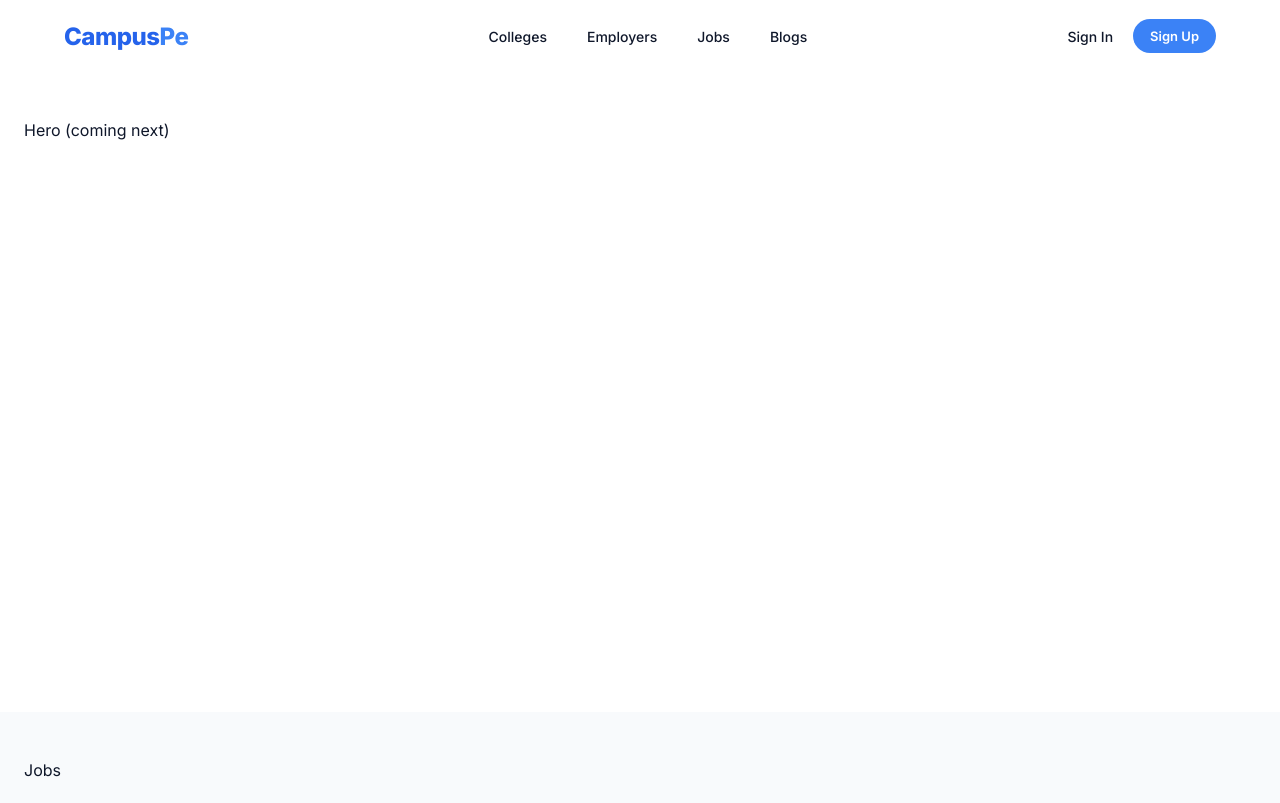
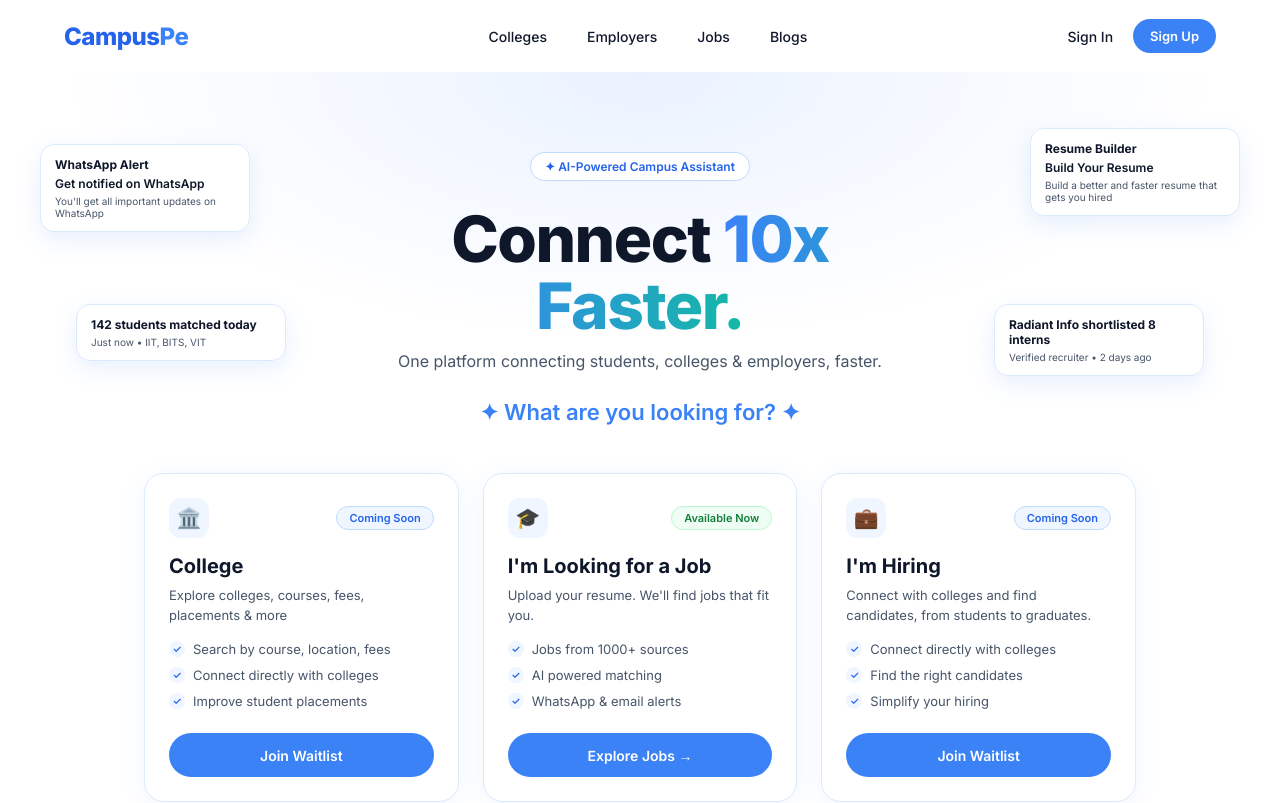
Before and after one commit to Sushil09kp/campuspe-29, a Next.js app: page / in a window 1280 px wide. Shown: the top 803 px of the page. Built offline with nearby package versions, Linux system fonts and the light colour scheme.

Commit message:
Add OptionCard and Hero components

```diff
--- /dev/null
+++ b/app/components/Hero/Hero.js
@@ -0,0 +1,104 @@
+import OptionCard from "../OptionCard/OptionCard";
+import styles from "./Hero.module.css";
+
+const cards = [
+  {
+    icon: "🏛️",
+    badge: "Coming Soon",
+    title: "College",
+    description: "Explore colleges, courses, fees, placements & more",
+    features: [
+      "Search by course, location, fees",
+      "Connect directly with colleges",
+      "Improve student placements",
+    ],
+    cta: "Join Waitlist",
+    href: "#get-started",
+  },
+  {
+    icon: "🎓",
+    badge: "Available Now",
+    available: true,
+    title: "I'm Looking for a Job",
+    description: "Upload your resume. We'll find jobs that fit you.",
+    features: [
+      "Jobs from 1000+ sources",
+      "AI powered matching",
+      "WhatsApp & email alerts",
+    ],
+    cta: "Explore Jobs →",
+    href: "#jobs",
+  },
+  {
+    icon: "💼",
+    badge: "Coming Soon",
+    title: "I'm Hiring",
+    description:
+      "Connect with colleges and find candidates, from students to graduates.",
+    features: [
+      "Connect directly with colleges",
+      "Find the right candidates",
+      "Simplify your hiring",
+    ],
+    cta: "Join Waitlist",
+    href: "#get-started",
+  },
+];
+
+function Floating({ className, title, text, sub }) {
+  return (
+    <div className={`${styles.float} ${className}`} aria-hidden="true">
+      <strong>{title}</strong>
+      {text && <span>{text}</span>}
+      {sub && <small>{sub}</small>}
+    </div>
+  );
+}
+
+export default function Hero() {
+  return (
+    <section id="hero" className={styles.hero}>
+      <div className={`container ${styles.top}`}>
+        <Floating
+          className={styles.whatsapp}
+          title="WhatsApp Alert"
+          text="Get notified on WhatsApp"
+          sub={"You'll get all important updates on WhatsApp"}
+        />
+        <Floating
+          className={styles.resume}
+          title="Resume Builder"
+          text="Build Your Resume"
+          sub="Build a better and faster resume that gets you hired"
+        />
+        <Floating
+          className={styles.matched}
+          title="142 students matched today"
+          sub="Just now • IIT, BITS, VIT"
+        />
+        <Floating
+          className={styles.shortlisted}
+          title="Radiant Info shortlisted 8 interns"
+          sub="Verified recruiter • 2 days ago"
+        />
+
+        <div className={styles.center}>
+          <span className={styles.pill}>✦ AI-Powered Campus Assistant</span>
+          <h1 className={styles.heading}>
+            Connect <span className={styles.gradient}>10x Faster.</span>
+          </h1>
+          <p className={styles.sub}>
+            One platform connecting students, colleges & employers, faster.
+          </p>
+          <p className={styles.ask}>✦ What are you looking for? ✦</p>
+        </div>
+      </div>
+
+      <div className={`container ${styles.cards}`}>
+        {cards.map((card) => (
+          <OptionCard key={card.title} {...card} />
+        ))}
+      </div>
+    </section>
+  );
+}
--- /dev/null
+++ b/app/components/Hero/Hero.module.css
@@ -0,0 +1,136 @@
+.hero {
+  padding: 32px 0 64px;
+  background: radial-gradient(60% 45% at 50% 0%, #eaf2ff 0%, #ffffff 75%);
+}
+
+.top {
+  position: relative;
+  padding-bottom: 48px;
+}
+
+.center {
+  display: flex;
+  flex-direction: column;
+  align-items: center;
+  max-width: 560px;
+  margin: 0 auto;
+  padding-top: 48px;
+  text-align: center;
+}
+
+.pill {
+  padding: 6px 14px;
+  border: 1px solid #bfdbfe;
+  border-radius: var(--radius-pill);
+  background: #fff;
+  color: var(--blue-600);
+  font-size: 12px;
+  font-weight: 600;
+}
+
+.heading {
+  margin: 24px 0 12px;
+  font-size: clamp(40px, 7vw, 64px);
+  font-weight: 800;
+  line-height: 1.05;
+  letter-spacing: -1.5px;
+}
+
+.gradient {
+  background: linear-gradient(90deg, #3b82f6, #14b8a6);
+  -webkit-background-clip: text;
+  background-clip: text;
+  color: transparent;
+}
+
+.sub {
+  margin: 0 0 28px;
+  font-size: 16px;
+  color: var(--text-600);
+}
+
+.ask {
+  margin: 0;
+  font-size: 22px;
+  font-weight: 600;
+  color: var(--blue-500);
+}
+
+/* Floating cards */
+.float {
+  position: absolute;
+  display: flex;
+  flex-direction: column;
+  gap: 4px;
+  width: 210px;
+  padding: 12px 14px;
+  border: 1px solid #dbeafe;
+  border-radius: 14px;
+  background: #fff;
+  box-shadow: 0 8px 24px rgba(59, 130, 246, 0.12);
+  text-align: left;
+  animation: float 5s ease-in-out infinite;
+  transition: box-shadow 0.25s;
+}
+.float:hover {
+  box-shadow: 0 14px 32px rgba(59, 130, 246, 0.25);
+}
+.float strong {
+  font-size: 12px;
+}
+.float span {
+  font-size: 12px;
+  font-weight: 600;
+}
+.float small {
+  font-size: 10px;
+  color: var(--text-600);
+}
+
+.whatsapp {
+  top: 40px;
+  left: 0;
+}
+.resume {
+  top: 24px;
+  right: 0;
+  animation-delay: 1s;
+}
+.matched {
+  top: 200px;
+  left: 3%;
+  animation-delay: 2s;
+}
+.shortlisted {
+  top: 200px;
+  right: 3%;
+  animation-delay: 3s;
+}
+
+@keyframes float {
+  0%,
+  100% {
+    transform: translateY(0);
+  }
+  50% {
+    transform: translateY(-8px);
+  }
+}
+
+/* 3 cards */
+.cards {
+  display: grid;
+  grid-template-columns: repeat(auto-fit, minmax(280px, 1fr));
+  gap: 24px;
+  max-width: 1040px;
+}
+
+/* Floating cards sirf badi screen pe */
+@media (max-width: 1000px) {
+  .float {
+    display: none;
+  }
+  .center {
+    padding-top: 24px;
+  }
+}
--- /dev/null
+++ b/app/components/OptionCard/OptionCard.js
@@ -0,0 +1,39 @@
+import Button from "../Button/Button";
+import styles from "./OptionCard.module.css";
+
+export default function OptionCard({
+  icon,
+  badge,
+  available = false,
+  title,
+  description,
+  features,
+  cta,
+  href,
+}) {
+  return (
+    <article className={styles.card}>
+      <div className={styles.top}>
+        <span className={styles.icon} aria-hidden="true">
+          {icon}
+        </span>
+        <span className={`${styles.badge} ${available ? styles.live : ""}`}>
+          {badge}
+        </span>
+      </div>
+
+      <h3 className={styles.title}>{title}</h3>
+      <p className={styles.desc}>{description}</p>
+
+      <ul className={styles.list}>
+        {features.map((item) => (
+          <li key={item}>{item}</li>
+        ))}
+      </ul>
+
+      <div className={styles.cta}>
+        <Button href={href}>{cta}</Button>
+      </div>
+    </article>
+  );
+}
--- /dev/null
+++ b/app/components/OptionCard/OptionCard.module.css
@@ -0,0 +1,94 @@
+.card {
+  display: flex;
+  flex-direction: column;
+  background: #fff;
+  border: 1px solid #dbeafe;
+  border-radius: 20px;
+  padding: 24px;
+  box-shadow: 0 4px 24px rgba(59, 130, 246, 0.08);
+  transition: transform 0.25s, box-shadow 0.25s, border-color 0.25s;
+}
+.card:hover {
+  transform: translateY(-6px);
+  border-color: var(--blue-500);
+  box-shadow: 0 16px 40px rgba(59, 130, 246, 0.18);
+}
+
+.top {
+  display: flex;
+  align-items: center;
+  justify-content: space-between;
+  margin-bottom: 16px;
+}
+
+.icon {
+  display: grid;
+  place-items: center;
+  width: 40px;
+  height: 40px;
+  border-radius: 12px;
+  background: var(--blue-50);
+  font-size: 20px;
+}
+
+.badge {
+  padding: 4px 12px;
+  border-radius: var(--radius-pill);
+  border: 1px solid #bfdbfe;
+  background: var(--blue-50);
+  color: var(--blue-600);
+  font-size: 11px;
+  font-weight: 600;
+}
+.live {
+  border-color: #bbf7d0;
+  background: #f0fdf4;
+  color: #15803d;
+}
+
+.title {
+  margin: 0 0 8px;
+  font-size: 20px;
+  font-weight: 700;
+}
+
+.desc {
+  margin: 0 0 16px;
+  font-size: 13px;
+  line-height: 1.5;
+  color: var(--text-600);
+}
+
+.list {
+  list-style: none;
+  margin: 0 0 24px;
+  padding: 0;
+  display: grid;
+  gap: 10px;
+  flex: 1;
+}
+.list li {
+  position: relative;
+  padding-left: 24px;
+  font-size: 13px;
+  color: var(--text-600);
+}
+.list li::before {
+  content: "✓";
+  position: absolute;
+  left: 0;
+  top: 0;
+  display: grid;
+  place-items: center;
+  width: 16px;
+  height: 16px;
+  border-radius: 50%;
+  background: var(--blue-50);
+  color: var(--blue-600);
+  font-size: 10px;
+  font-weight: 700;
+}
+
+.cta > * {
+  width: 100%;
+}
--- a/app/page.js
+++ b/app/page.js
@@ -1,4 +1,5 @@
 import Navbar from "./components/Navbar/Navbar";
+import Hero from "./components/Hero/Hero";
 
 const box = { minHeight: "80vh", padding: "48px 24px" };
 
@@ -7,7 +8,7 @@ export default function Home() {
     <>
       <Navbar />
       <main>
-        <section id="hero" style={box}>Hero (coming next)</section>
+        <Hero />
         <section id="jobs" style={{ ...box, background: "#f8fafc" }}>Jobs</section>
         <section id="colleges" style={box}>Colleges</section>
         <section id="employers" style={{ ...box, background: "#f8fafc" }}>Employers</section>
```
